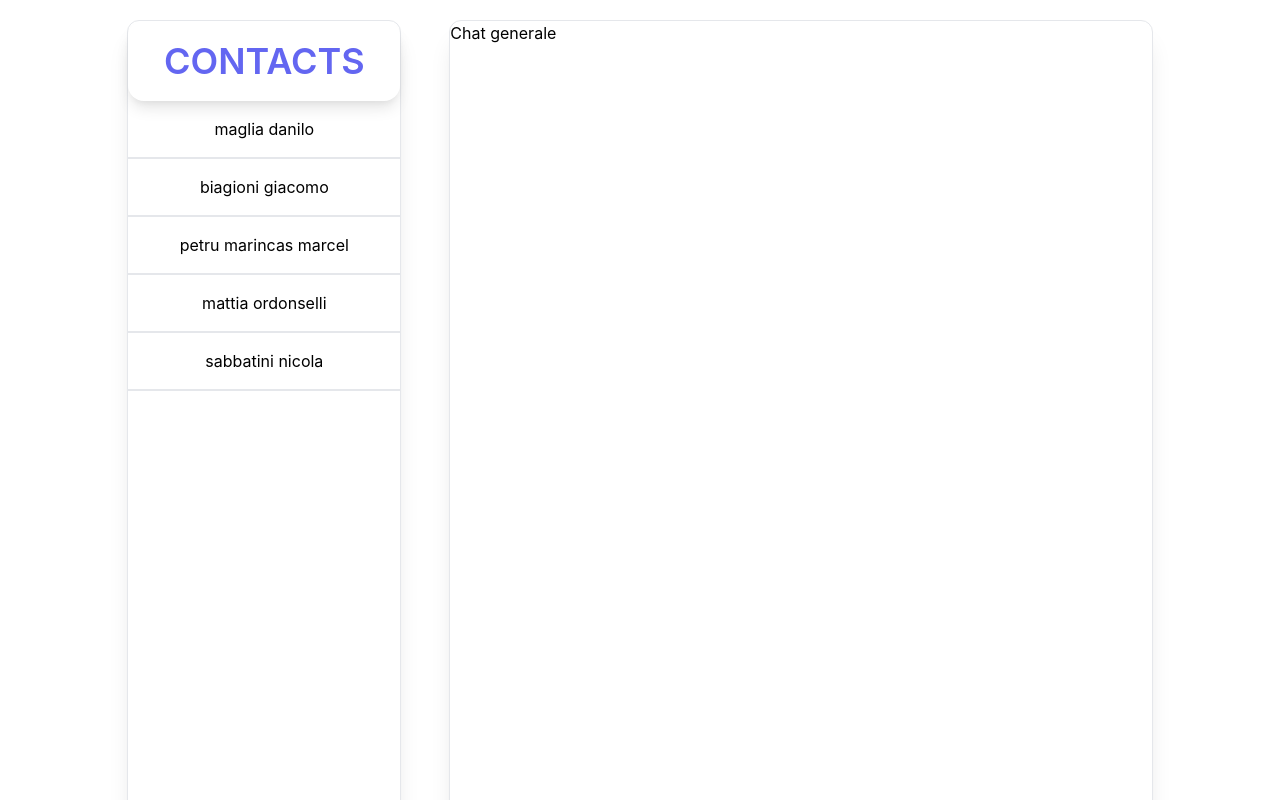
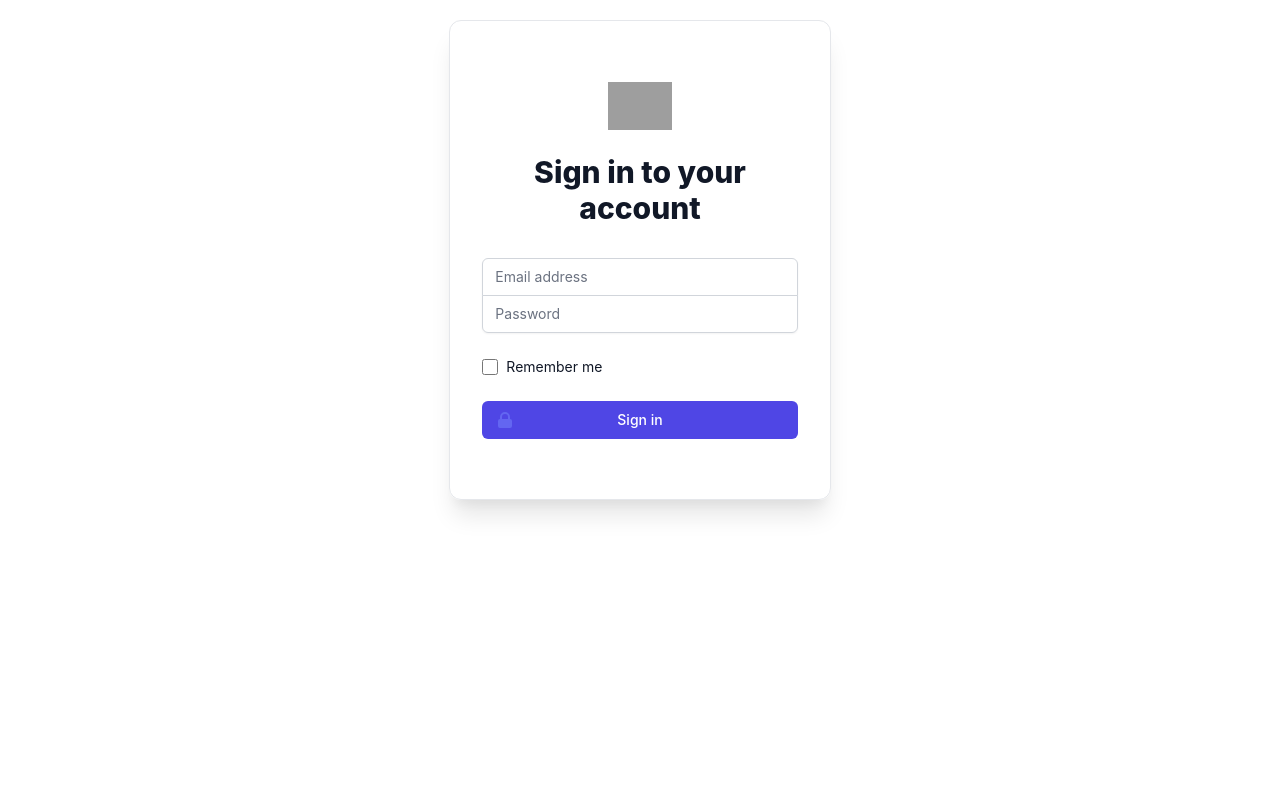
Before and after one commit to DaniloMaglia/WUDApp, a React (Create React App) app in the folder wudweb/: page /login in a window 1280 px wide. Built offline with nearby package versions, Linux system fonts and the light colour scheme; grey boxes are pictures that could not be loaded.

Commit message:
Aggunta pagina di login con login form (solo grafica) Aggiunto 'startFromColumn' nelle card

```diff
--- a/wudweb/package.json
+++ b/wudweb/package.json
@@ -13,6 +13,7 @@
     "axios": "^0.24.0",
     "react": "^17.0.2",
     "react-dom": "^17.0.2",
+    "react-router-dom": "^6.0.2",
     "react-scripts": "4.0.3",
     "typescript": "^4.4.4",
     "web-vitals": "^1.1.2"
--- a/wudweb/src/App.tsx
+++ b/wudweb/src/App.tsx
@@ -1,18 +1,23 @@
 import './static/css/App.css';
-import { Card, ChatList } from "./wud";
+import { BrowserRouter, Routes, Route  } from "react-router-dom";
+import { ChatPage, LoginPage } from './pages';
 
 function App() {
   	return (
-	  	<div className="h-screen m-5 grid grid-cols-12 gap-12">
-			<div className="col-span-1 "/>
-			<Card width="3" color="white" >
-                <ChatList />
-			</Card>
-			<Card width="7" color="white">
-				<p>Chat generale</p>
-			</Card>
-			<div className="col-span-1" />
-		</div>
+        <BrowserRouter>
+            <Routes>
+                <Route path="/">
+                    {/* <Route index element={<ChatPage />} /> */}
+
+                    <Route path="/login">
+                        <Route index element={<LoginPage />} />
+                    </Route>
+                    <Route path="/chat">
+                        <Route index element={<ChatPage />} />
+                    </Route>
+                </Route>
+            </Routes>
+        </BrowserRouter>
 	);
 }
 
--- /dev/null
+++ b/wudweb/src/pages/ChatPage.tsx
@@ -0,0 +1,19 @@
+import React from "react";
+import { Card, ChatList } from "../wud";
+
+export class ChatPage extends React.Component {
+    render() {
+        return(
+            <div className="h-screen m-5 grid grid-cols-12 gap-12">
+			    <div className="col-span-1 "/>
+			    <Card width="3" color="white" >
+                    <ChatList/>
+			    </Card>
+			    <Card width="7" color="white">
+			    	<p>Chat generale</p>
+			    </Card>
+			    <div className="col-span-1" />
+		    </div>
+        );
+    }
+}
--- /dev/null
+++ b/wudweb/src/pages/LoginPage.tsx
@@ -0,0 +1,14 @@
+import React from "react";
+import { Card, LoginForm } from "../wud";
+
+export class LoginPage extends React.Component {
+    render() {
+        return(
+            <div className="h-3/5 m-5 grid grid-cols-12 gap-12">
+                <Card width="4" color="red" startFromColumn="5">
+                    <LoginForm />
+                </Card>
+            </div>
+        );
+    }
+}
--- /dev/null
+++ b/wudweb/src/pages/index.ts
@@ -0,0 +1,2 @@
+export { ChatPage } from "./ChatPage";
+export { LoginPage } from "./LoginPage";
--- a/wudweb/src/wud/Card.tsx
+++ b/wudweb/src/wud/Card.tsx
@@ -1,9 +1,15 @@
 import React from 'react';
 
-export class Card extends React.Component<{ width: string, color: string}> {
+export class Card extends React.Component<{ width: string, color: string, startFromColumn?: string}> {
     render() {
+        let cName = `col-span-${this.props.width} bg-${this.props.color} shadow-xl border border-gray-200 rounded-xl`;
+
+        if (this.props.startFromColumn != null) {
+            cName += ` col-start-${this.props.startFromColumn}`;
+        }
+
         return (
-            <div className={`h-screen col-span-${this.props.width} bg-${this.props.color} shadow-xl border border-gray-200 rounded-xl`}>{this.props.children}</div> // py-4 px-8
+            <div className={cName}>{this.props.children}</div> // py-4 px-8
         );
     }
 }
--- a/wudweb/src/wud/chatlist/ChatList.tsx
+++ b/wudweb/src/wud/chatlist/ChatList.tsx
@@ -1,18 +1,13 @@
 import React from 'react';
-import { ChatListElement } from '..';
+import { ChatListElement } from '.';
 
 export class ChatList extends React.Component {
-    private activeChatList: JSX.Element[] = [];
+    private activeChatList!: JSX.Element[];
 
     public gatherActiveChats() { // TODO: Fare in modo che li prenda da firebase (Manca la richiesta nell'API)
-        //this.activeChatList = [];
-        this.activeChatList = [
-            <ChatListElement name="maglia danilo" />,
-            <ChatListElement name="biagioni giacomo" />,
-            <ChatListElement name="petru marincas marcel" />,
-            <ChatListElement name="mattia ordonselli" />,
-            <ChatListElement name="sabbatini nicola" />,
-        ]
+        this.activeChatList = [];
+        this.activeChatList.push(<ChatListElement name="maglia danilo" />);
+        this.activeChatList.push(<ChatListElement name="petru marcel marincas" />);
 
         // FIXME: "Warning: Each child in a list should have a unique "key" prop."
     }
@@ -21,8 +16,8 @@ export class ChatList extends React.Component {
         this.gatherActiveChats(); // TODO: Viene chiamato ogni volta che renderizza nuovamente la pagina (Capire se è ottimizzato)
         return (
             <div className={''}>
-                <span className={'flex items-center justify-center h-20 shadow-lg w-full rounded-2xl text-4xl font-semibold text-center text-indigo-500 uppercase py-2'}>contacts</span>
-                <div className={'flex items-center flex-col	overflow-y-hidden overflow-x-hidden text-center'}>
+                <p className={'shadow-lg rounded-b-2xl text-4xl font-semibold text-center text-indigo-500 uppercase py-2'}>chat</p>
+                <div className={'flex flex-col items-center divide-y overflow-y-hidden overflow-x-hidden text-center'}>
                     {this.activeChatList}
                 </div>
             </div>
--- a/wudweb/src/wud/chatlist/ChatListElement.tsx
+++ b/wudweb/src/wud/chatlist/ChatListElement.tsx
@@ -1,9 +1,9 @@
 import React from 'react';
-import { Card } from '..';
+
 export class ChatListElement extends React.Component<{name : string}> {
     render() {
         return (
-            <div className={'w-full py-4 hover:shadow-xl hover:scale-x-105 transform cursor-pointer border-b-2'}>{this.props.name}</div>
+            <div className={'w-full py-4 shadow-sm hover:shadow-md cursor-pointer'}>{this.props.name}</div>
         );
     }
 }
--- /dev/null
+++ b/wudweb/src/wud/chatlist/index.ts
@@ -0,0 +1,2 @@
+export { ChatList } from "./ChatList";
+export { ChatListElement } from "./ChatListElement";
--- a/wudweb/src/wud/index.ts
+++ b/wudweb/src/wud/index.ts
@@ -1,3 +1,3 @@
-export { ChatListElement } from "./chatlist/ChatListElement";
-export { ChatList } from "./chatlist/ChatList";
+export * from "./chatlist";
+export * from "./login";
 export { Card } from "./Card";
--- /dev/null
+++ b/wudweb/src/wud/login/LoginForm.tsx
@@ -0,0 +1,87 @@
+import React from "react";
+
+export class LoginForm extends React.Component<{}, {[key : string]: any}> {
+    constructor(props: {}) {
+        super(props);
+        this.state = {
+            'email': '',
+            'password': '',
+            remember: false
+        };
+
+        this.handleChange = this.handleChange.bind(this);
+        this.rememberCredentials = this.rememberCredentials.bind(this);
+        this.handleSubmit = this.handleSubmit.bind(this);
+    }
+
+    handleChange(event: React.FormEvent<HTMLInputElement>) {
+        this.setState({[`${event.currentTarget.type}`]: event.currentTarget.value});
+    }
+
+    rememberCredentials(event: React.FormEvent<HTMLInputElement>) {
+        console.log(`rem ${this.state.remember} going to be ${!this.state.remember}`);
+        this.setState({remember: !this.state.remember});
+    }
+
+    handleSubmit(event: React.FormEvent) {
+        console.log('Inserito un email: ' + this.state['email']);
+        console.log('Inserito una password: ' + this.state['password']);
+
+        //TODO: Login request
+        event.preventDefault();
+    }
+
+    render() {
+        return (
+            <div className="min-h-full flex items-center justify-center py-12 px-4 sm:px-6 lg:px-8">
+                <div className="max-w-md w-full space-y-8">
+                    <div>
+                        <img className="mx-auto h-12 w-auto" src="https://tailwindui.com/img/logos/workflow-mark-indigo-600.svg" alt="Workflow" />
+                        <h2 className="mt-6 text-center text-3xl font-extrabold text-gray-900">
+                            Sign in to your account
+                        </h2>
+                    </div>
+                    <form className="mt-8 space-y-6" onSubmit={this.handleSubmit}>
+                        {/* <input type="hidden" name="remember" value="true" /> */}
+                        <div className="rounded-md shadow-sm -space-y-px">
+                            <div>
+                                <label className="sr-only">Email address</label>
+                                <input type="email" placeholder="Email address" value={this.state['email']} onChange={this.handleChange} className="appearance-none rounded-none relative block w-full px-3 py-2 border border-gray-300 placeholder-gray-500 text-gray-900 rounded-t-md focus:outline-none focus:ring-indigo-500 focus:border-indigo-500 focus:z-10 sm:text-sm" />
+                            </div>
+                            <div>
+                                <label className="sr-only">Password</label>
+                                <input type="password" placeholder="Password" value={this.state['password']} onChange={this.handleChange} className="appearance-none rounded-none relative block w-full px-3 py-2 border border-gray-300 placeholder-gray-500 text-gray-900 rounded-b-md focus:outline-none focus:ring-indigo-500 focus:border-indigo-500 focus:z-10 sm:text-sm" />
+                            </div>
+                        </div>
+
+                        <div className="flex items-center justify-between">
+                            <div className="flex items-center">
+                                <input type="checkbox" checked={this.state.remember} onChange={this.rememberCredentials} className="h-4 w-4 text-indigo-600 focus:ring-indigo-500 border-gray-300 rounded" />
+                                <label className="ml-2 block text-sm text-gray-900">
+                                    Remember me
+                                </label>
+                            </div>
+
+                            <div className="text-sm">
+                                {/* <a className="font-medium text-indigo-600 hover:text-indigo-500">
+                                    Forgot your password?
+                                </a> */}
+                            </div>
+                        </div>
+
+                        <div>
+                            <button type="submit" className="group relative w-full flex justify-center py-2 px-4 border border-transparent text-sm font-medium rounded-md text-white bg-indigo-600 hover:bg-indigo-700 focus:outline-none focus:ring-2 focus:ring-offset-2 focus:ring-indigo-500">
+                                <span className="absolute left-0 inset-y-0 flex items-center pl-3">
+                                    <svg className="h-5 w-5 text-indigo-500 group-hover:text-indigo-400" xmlns="http://www.w3.org/2000/svg" viewBox="0 0 20 20" fill="currentColor" aria-hidden="true">
+                                        <path fillRule="evenodd" d="M5 9V7a5 5 0 0110 0v2a2 2 0 012 2v5a2 2 0 01-2 2H5a2 2 0 01-2-2v-5a2 2 0 012-2zm8-2v2H7V7a3 3 0 016 0z" clipRule="evenodd" />
+                                    </svg>
+                                </span>
+                                Sign in
+                            </button>
+                        </div>
+                    </form>
+                </div>
+            </div>
+        );
+    }
+}
--- /dev/null
+++ b/wudweb/src/wud/login/index.ts
@@ -0,0 +1 @@
+export { LoginForm } from "./LoginForm";
```
Also changed, not shown: 1 other file (tests, documents, lock files or other folders).
